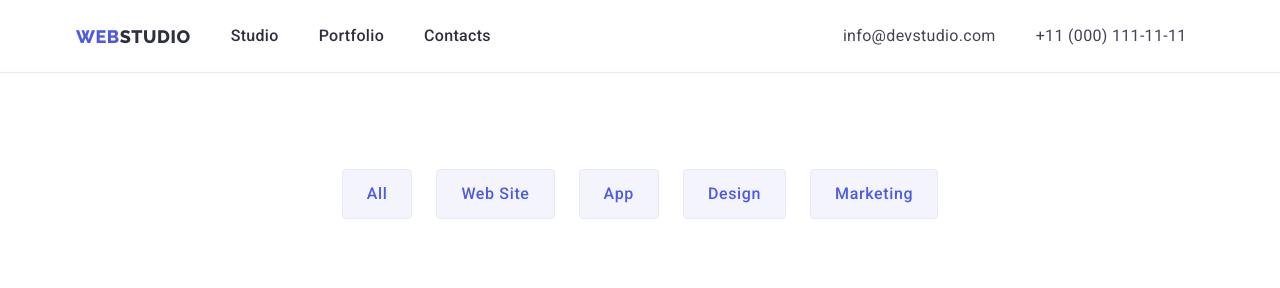
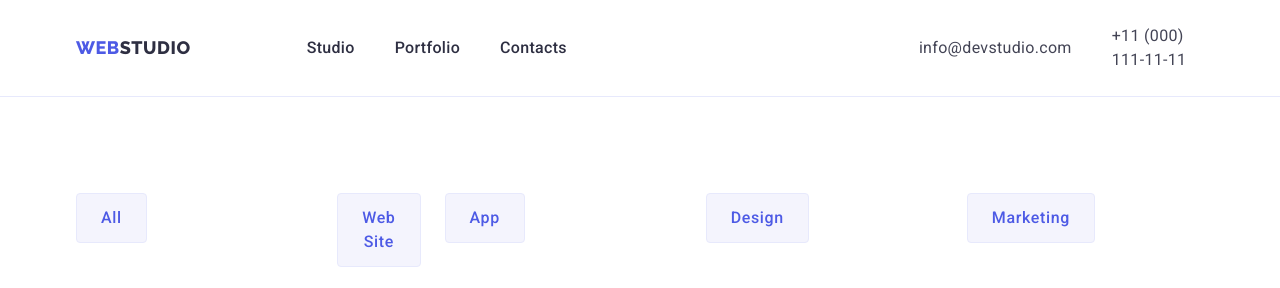
Before and after one commit to Violaaq/goit-homework-03, a plain HTML site: page portfolio.html in a window 1280 px wide. Shown: the top 288 px of the page. Drawn offline with nearby package versions, Linux system fonts and the light colour scheme.

Commit message:
margin bottom

```diff
--- a/css/styles.css
+++ b/css/styles.css
@@ -53,6 +53,7 @@ body {
   word-wrap: break-word;
   padding-top: 25.5px;
   padding-bottom: 25.5px;
+  margin-right: 76px;
 }
 .link {
   text-decoration: none;
@@ -228,7 +229,7 @@ body {
   letter-spacing: 0.02em;
   text-transform: capitalize;
   color: var(--color-header);
-  margin-bottom: 72px;
+  margin-bottom: 8px;
 }
 .fourth-section-list {
   display: flex;
@@ -287,6 +288,7 @@ body {
   letter-spacing: 0.02em;
   word-wrap: break-word;
   text-align: center;
+  margin-bottom: 8px;
 }
 .description-team {
   color: var(--color-contact);
@@ -385,3 +387,7 @@ body {
   border-top: none;
   margin-bottom: 8px;
 }
+
+.list-portfolio {
+  width: calc((100% - 48px) / 3);
+}
--- a/portfolio.html
+++ b/portfolio.html
@@ -52,19 +52,19 @@
         <div class="container">
           <h1 class="visually-hidden">List</h1>
           <ul class="section-list list">
-            <li class="list-item">
+            <li class="list-portfolio">
               <button type="button" class="list-button">All</button>
             </li>
             <li>
               <button type="button" class="list-button">Web Site</button>
             </li>
-            <li class="list-item">
+            <li class="list-portfolio">
               <button type="button" class="list-button">App</button>
             </li>
-            <li class="list-item">
+            <li class="list-portfolio">
               <button type="button" class="list-button">Design</button>
             </li>
-            <li class="list-item">
+            <li class="list-portfolio">
               <button type="button" class="list-button">Marketing</button>
             </li>
           </ul>
```
